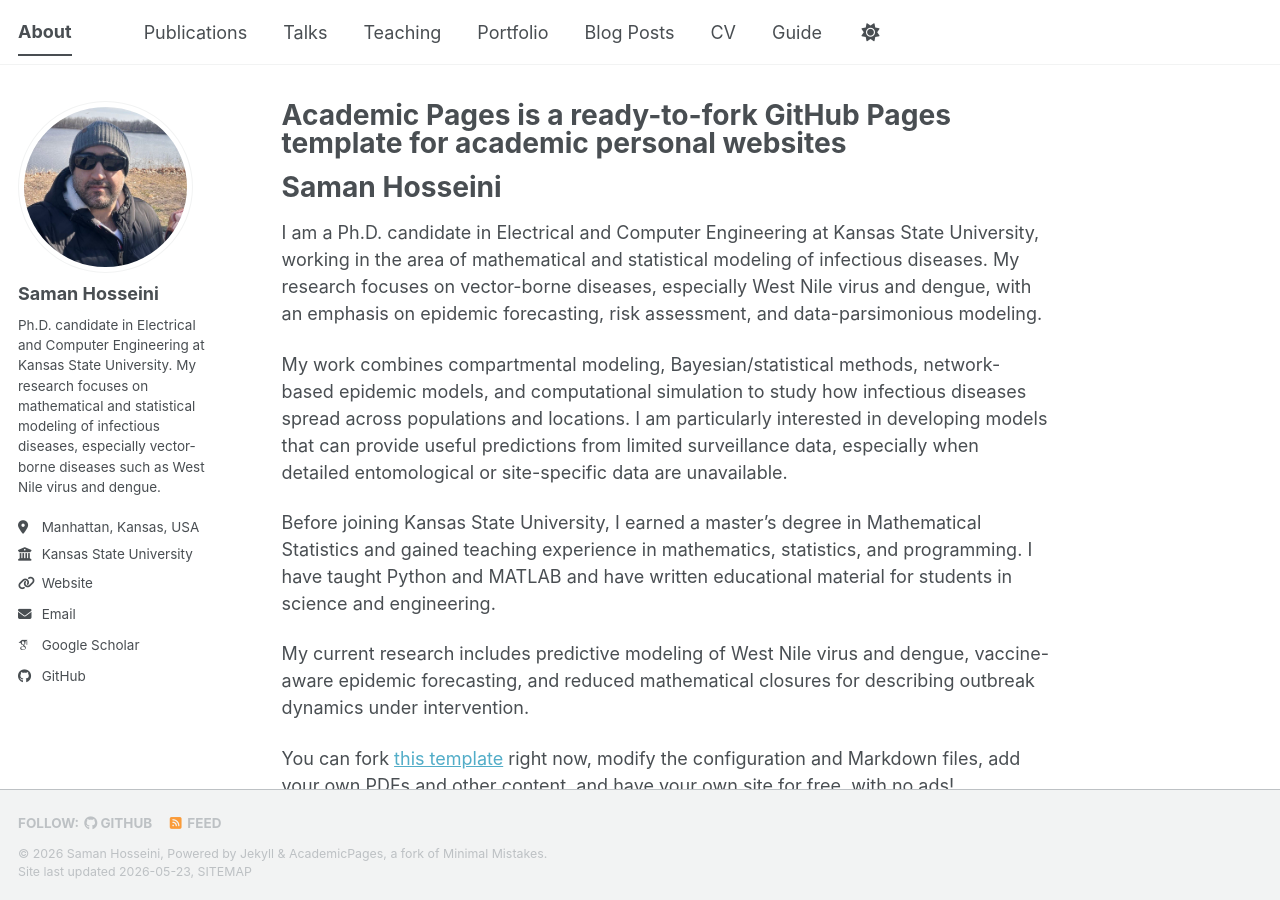
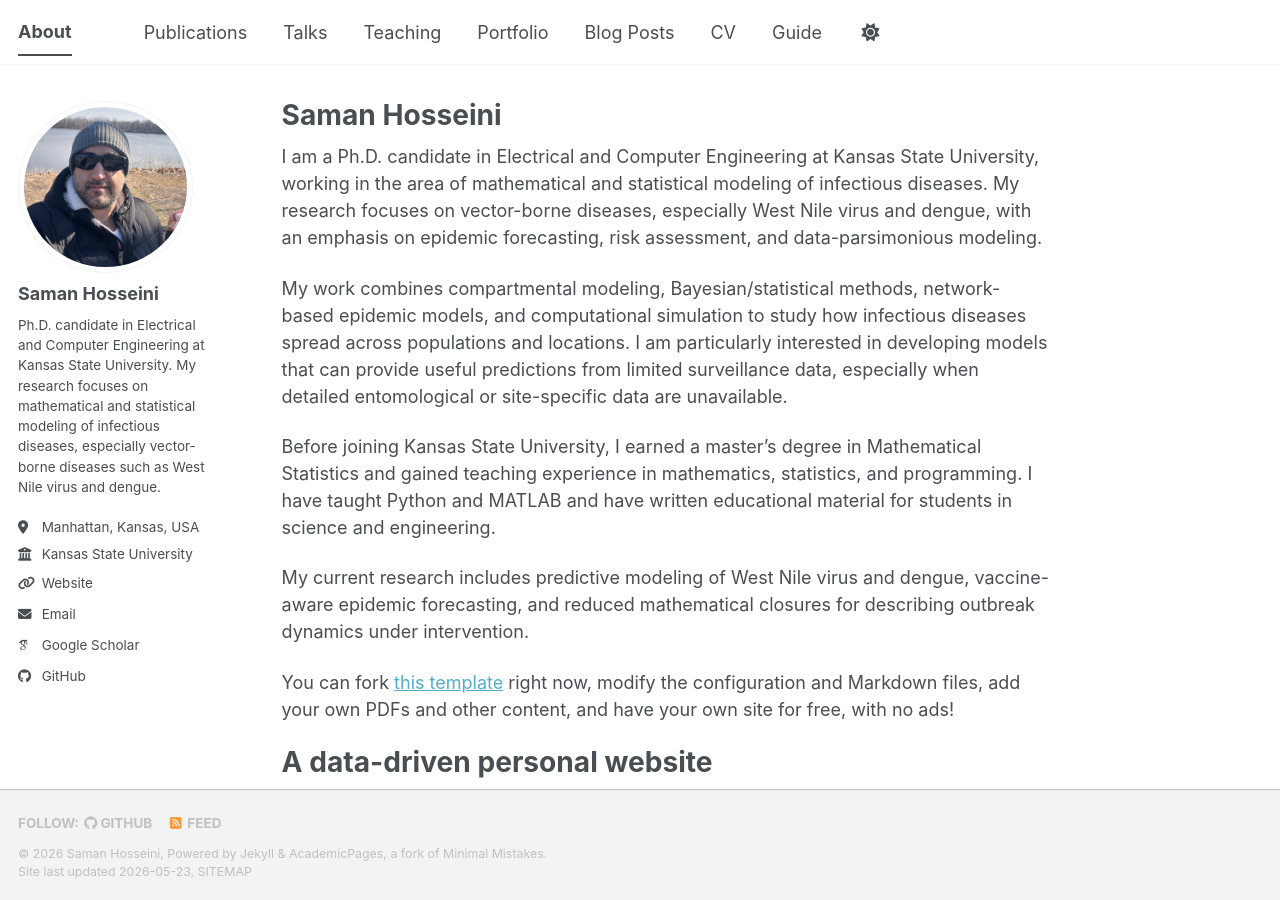
Before and after one commit to Saman-Hoss/Saman-Hoss.github.io, a Jekyll site: the page built from _pages/about.md, in a window 1280 px wide and 900 px high. Built offline with Jekyll 4.4.1, drawn with Linux system fonts in a browser that asks for light colours; some web fonts are replaced; a script bundle is joined from its source files by our own code; library files that are not in the unit come from our copies.

Commit message:
Change title to 'Saman Hosseini' in about.md
Updated the title and author information in the about page.

```diff
--- a/_pages/about.md
+++ b/_pages/about.md
@@ -1,13 +1,12 @@
 ---
 permalink: /
-title: "Academic Pages is a ready-to-fork GitHub Pages template for academic personal websites"
+title: "Saman Hosseini"
 author_profile: true
 redirect_from:
   - /about/
   - /about.html
 ---
 
-# Saman Hosseini
 
 I am a Ph.D. candidate in Electrical and Computer Engineering at Kansas State University, working in the area of mathematical and statistical modeling of infectious diseases. My research focuses on vector-borne diseases, especially West Nile virus and dengue, with an emphasis on epidemic forecasting, risk assessment, and data-parsimonious modeling.
 
```
